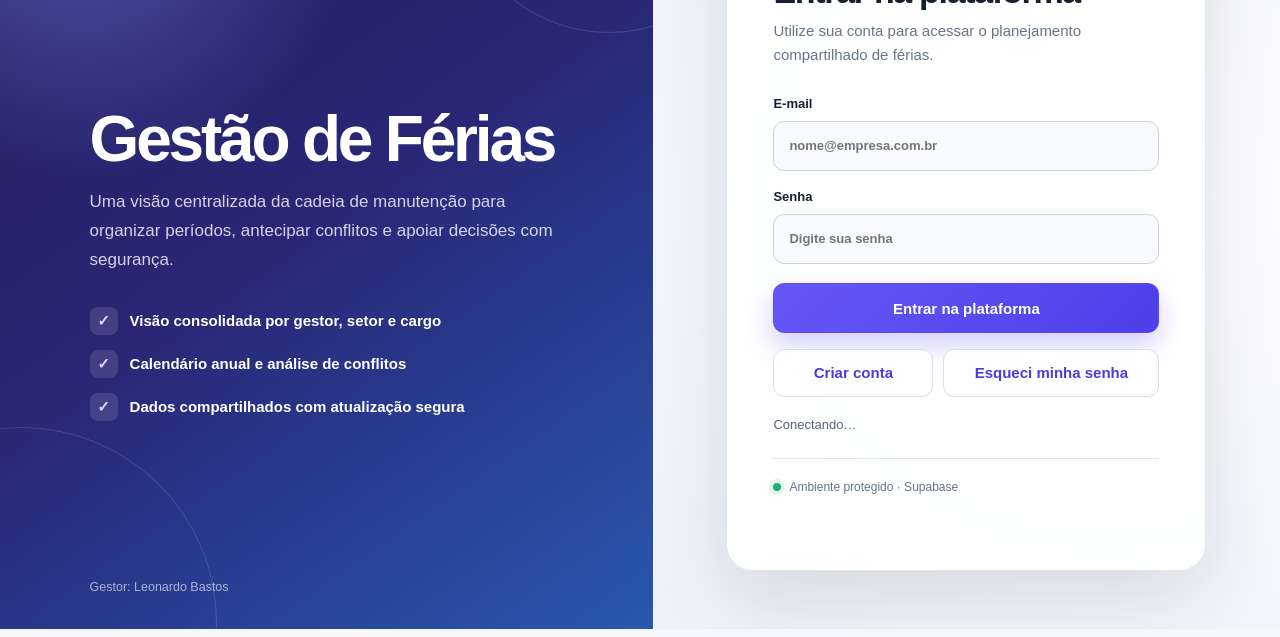
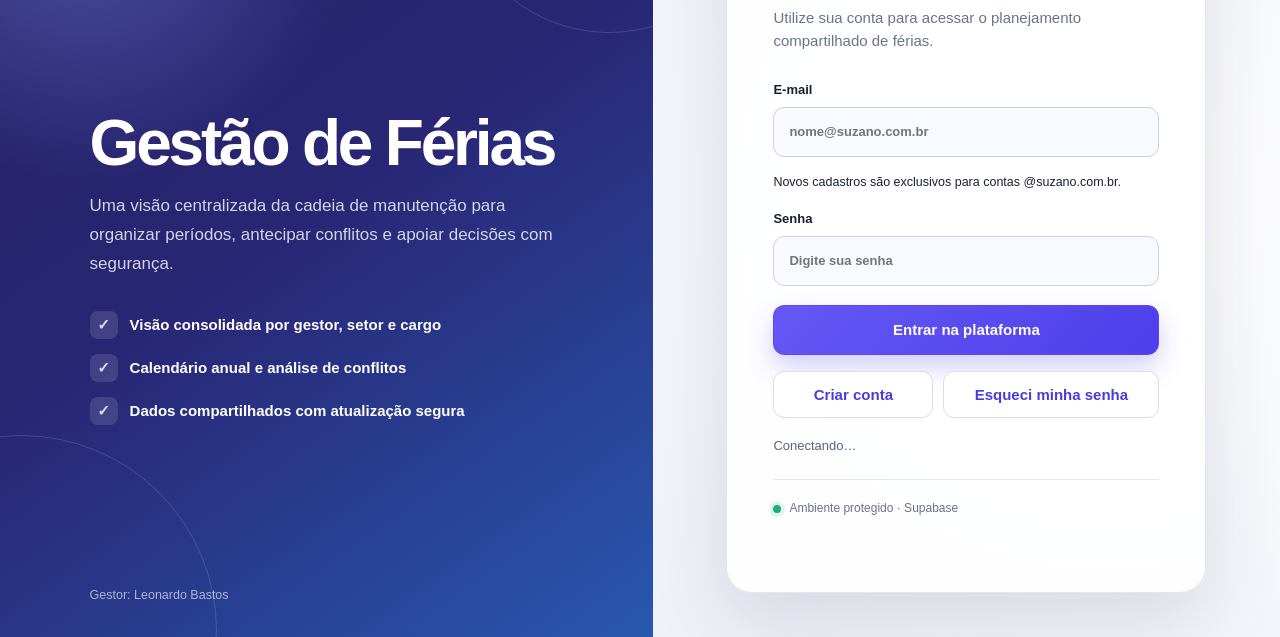
Before and after one commit to cleitonbasstx/gestao-ferias-manutencao, a website: page site/index.html in a window 1280 px wide. Shown: the part 171-808 px from the top of the page. Drawn offline with Linux system fonts and the light colour scheme; files whose address does not match are found by name.

Commit message:
Orientar cadastro com e-mail Suzano

```diff
--- a/site/index.html
+++ b/site/index.html
@@ -951,7 +951,8 @@
         <h2>Entrar na plataforma</h2>
         <p>Utilize sua conta para acessar o planejamento compartilhado de férias.</p>
         <form id="auth-form">
-          <label>E-mail<input name="email" type="email" required autocomplete="email" placeholder="nome@empresa.com.br"></label>
+          <label>E-mail<input name="email" type="email" required autocomplete="email" placeholder="nome@suzano.com.br"></label>
+          <small class="auth-domain-note">Novos cadastros são exclusivos para contas @suzano.com.br.</small>
           <label>Senha<input name="password" type="password" autocomplete="current-password" minlength="8" placeholder="Digite sua senha"></label>
           <button class="auth-primary" type="submit" value="login">Entrar na plataforma</button>
           <div class="auth-secondary-actions">
```
